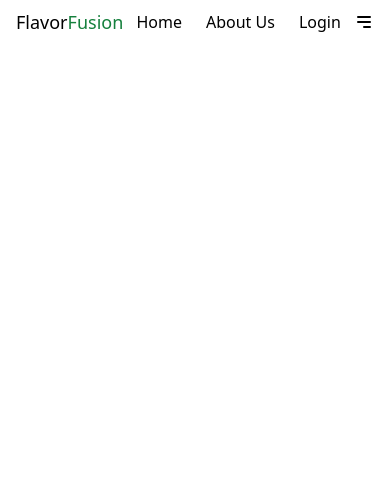
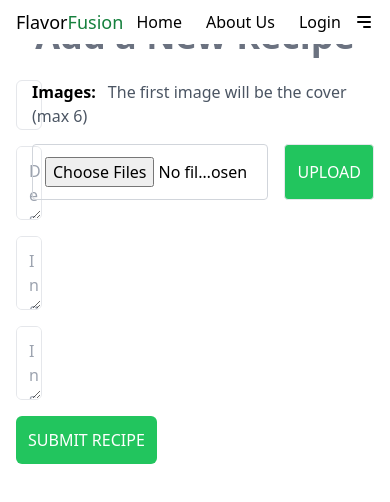
Before and after one commit to shanmugapriya1203/flavor-frontend, a React (Create React App) app: page /add-recipe in a window 390 px wide. Shown: the top 502 px of the page. Built offline with nearby package versions, Linux system fonts and the light colour scheme.

Commit message:
Complete Add Recipe functionality

```diff
--- a/package.json
+++ b/package.json
@@ -9,6 +9,7 @@
     "@testing-library/react": "^13.4.0",
     "@testing-library/user-event": "^13.5.0",
     "axios": "^1.6.2",
+    "firebase": "^10.6.0",
     "framer-motion": "^10.16.5",
     "react": "^18.2.0",
     "react-dom": "^18.2.0",
--- a/src/App.js
+++ b/src/App.js
@@ -6,6 +6,7 @@ import Login from './pages/Login'
 import Footer from './components/Footer'
 import UpdateProfile from './pages/UpdateProfile'
 import Signup from './pages/SignUp';
+import AddRecipe from './pages/AddRecipe'
 
 
 function App() {
@@ -20,6 +21,7 @@ function App() {
     <Route path='/signup'element={<Signup/>}/>
     <Route path='/login'element={<Login/>}/>
     <Route path='/profile'element={<UpdateProfile/>}/>
+    <Route path='/add-recipe'element={<AddRecipe/>}/>
 
 </Routes>
 <Footer/>
--- /dev/null
+++ b/src/firebase.js
@@ -0,0 +1,21 @@
+// Import the functions you need from the SDKs you need
+import { initializeApp } from "firebase/app";
+import { getAnalytics } from "firebase/analytics";
+// TODO: Add SDKs for Firebase products that you want to use
+// https://firebase.google.com/docs/web/setup#available-libraries
+
+// Your web app's Firebase configuration
+// For Firebase JS SDK v7.20.0 and later, measurementId is optional
+const firebaseConfig = {
+  apiKey: "AIzaSyCP7cMAvhyN0XflLERgQRCYi8nVQBdxqI4",
+  authDomain: "estate-app-4c2ee.firebaseapp.com",
+  projectId: "estate-app-4c2ee",
+  storageBucket: "estate-app-4c2ee.appspot.com",
+  messagingSenderId: "969799075219",
+  appId: "1:969799075219:web:aac730c85c75f2c9655466",
+  measurementId: "G-BHWPLLRET2"
+};
+
+// Initialize Firebase
+ export const app = initializeApp(firebaseConfig);
+const analytics = getAnalytics(app);
--- /dev/null
+++ b/src/pages/AddRecipe.js
@@ -0,0 +1,220 @@
+import React, { useState } from 'react';
+ import { getDownloadURL, getStorage, ref, uploadBytesResumable } from 'firebase/storage';
+import { app } from '../firebase';
+// import { useSelector } from 'react-redux';
+import { API_BASE_URL } from '../config';
+import { useNavigate } from 'react-router-dom';
+import { useRecoilState } from 'recoil';
+import userAtom from '../atoms/userAtom';
+import axios from 'axios';
+
+const AddRecipe = () => {
+  const [files, setFiles] = useState([]);
+  const [formData, setFormData] = useState({
+    images: [],
+    name: '',
+    description: '',
+    ingredients: [],
+    instructions: '',
+  });
+  const navigate = useNavigate();
+  const [user,setUser]=useRecoilState(userAtom)
+  const [error, setError] = useState(null);
+
+  const handleImageSubmit = async () => {
+    if (files.length > 0 && files.length + formData.images.length < 3) {
+      const promises = [];
+
+      for (let i = 0; i < files.length; i++) {
+        promises.push(storeImage(files[i]));
+      }
+
+      try {
+        const urls = await Promise.all(promises);
+
+        setFormData({ ...formData, images: [...formData.images, ...urls] });
+        setFiles([]);
+      } catch (error) {
+        console.error('Error uploading images:', error);
+      }
+    } else {
+      console.log('You can only upload 3 images');
+    }
+  };
+
+  const storeImage = async (file) => {
+    return new Promise((resolve, reject) => {
+      const storage = getStorage(app);
+      const fileName = new Date().getTime() + file.name;
+      const storageRef = ref(storage, fileName);
+      const uploadTask = uploadBytesResumable(storageRef, file);
+
+      uploadTask.on(
+        'state_changed',
+        (snapshot) => {
+          const progress = (snapshot.bytesTransferred / snapshot.totalBytes) * 100;
+          console.log(`Upload is ${progress}% done`);
+        },
+        (error) => {
+          reject(error);
+        },
+        () => {
+          getDownloadURL(uploadTask.snapshot.ref)
+            .then((downloadURL) => {
+              resolve(downloadURL);
+            })
+            .catch((downloadUrlError) => {
+              reject(downloadUrlError);
+            });
+        }
+      );
+    });
+  };
+
+
+  const handleRemoveImage = (index) => {
+    setFormData({
+      ...formData,
+      images: formData.images.filter((_, i) => i !== index),
+    });
+  };
+  const handleChange = (e) => {
+    if (e.target.id === 'ingredients') {
+
+      const ingredientsArray = e.target.value.split('\n');
+      setFormData({
+        ...formData,
+        ingredients: ingredientsArray,
+      });
+    } else {
+      setFormData({
+        ...formData,
+        [e.target.id]: e.target.value,
+      });
+    }
+  };
+
+
+  const handleSubmit = async (e) => {
+    e.preventDefault();
+    const token = localStorage.getItem("token");
+    try {
+      const headers = {
+        "Content-Type": "application/json",
+      };
+      if (token) {
+        headers.Authorization = token;
+      }
+      const res= await axios.post(`${API_BASE_URL}/api/recipe/create/${user._id}`,
+      formData,
+      {
+        headers
+      }
+      );
+      const data = res.data;
+
+      if (data.error) {
+        setError(data.error);
+        return;
+      }
+      setFormData({
+        images: [],
+        name: '',
+        description: '',
+        ingredients: [],
+        instructions: '',
+      });
+    } catch (error) {
+      console.error('Error adding recipe:', error);
+    setError('An error occurred while adding the recipe.');
+    }
+  };
+
+  return (
+    <main className="container mx-auto p-4">
+      <h1 className="text-4xl font-bold text-center mb-6 text-gray-500">Add a New Recipe</h1>
+      <form className="grid grid-cols-1 sm:grid-cols-2 gap-4" onSubmit={handleSubmit}>
+      {error && (
+          <div className="bg-red-500 text-white p-3 mb-4 rounded-md">
+            {error}
+          </div>
+        )}
+        <div className="flex flex-col gap-4">
+          <input
+            type="text"
+            placeholder="Recipe Name"
+            id="name"
+            className="border p-3 rounded-md"
+            onChange={handleChange}
+            value={formData.name}
+          />
+          <textarea
+            placeholder="Description"
+            id="description"
+            className="border p-3 rounded-md"
+            onChange={handleChange}
+            value={formData.description}
+          />
+         <textarea
+          placeholder="Ingredients (one per line)"
+          id="ingredients"
+          className="border p-3 rounded-md"
+          onChange={handleChange}
+          value={formData.ingredients.join('\n')}
+        />
+          <textarea
+            placeholder="Instructions"
+            id="instructions"
+            className="border p-3 rounded-md"
+            onChange={handleChange}
+            value={formData.instructions}
+          />
+        </div>
+        {/* Image Upload */}
+        <div className="flex flex-col gap-4">
+          <p className="font-semibold">
+            Images: <span className="font-normal text-gray-600 ml-2">The first image will be the cover (max 6)</span>
+          </p>
+          <div className="flex gap-4">
+            <input
+              className="p-3 border border-gray-300 rounded w-full"
+              type="file"
+              id="images"
+              accept="image/*"
+              onChange={(e) => setFiles(e.target.files)}
+              multiple
+            />
+            <button
+              onClick={handleImageSubmit}
+              type="button"
+              className="p-3 text-white border bg-green-500 rounded uppercase hover:bg-green-600"
+            >
+              Upload
+            </button>
+          </div>
+          {formData.images.length > 0 &&
+            formData.images.map((url, index) => (
+              <div key={url} className="flex justify-between p-3 border items-center">
+                <img src={url} alt="recipe image" className="w-20 h-20 object-contain rounded-md" />
+                <button
+                  type="button"
+                  onClick={() => handleRemoveImage(index)}
+                  className="p-3 text-red-700 rounded uppercase hover:opacity-75"
+                >
+                  Delete
+                </button>
+              </div>
+            ))}
+        </div>
+        {/* Submit Button */}
+        <div className="col-span-2">
+          <button className="p-3 bg-green-500 text-white rounded-md uppercase hover:bg-green-600" type="submit">
+            Submit Recipe
+          </button>
+        </div>
+      </form>
+    </main>
+  );
+};
+
+export default AddRecipe;
```
Also changed, not shown: 1 other file (tests, documents, lock files or other folders).
